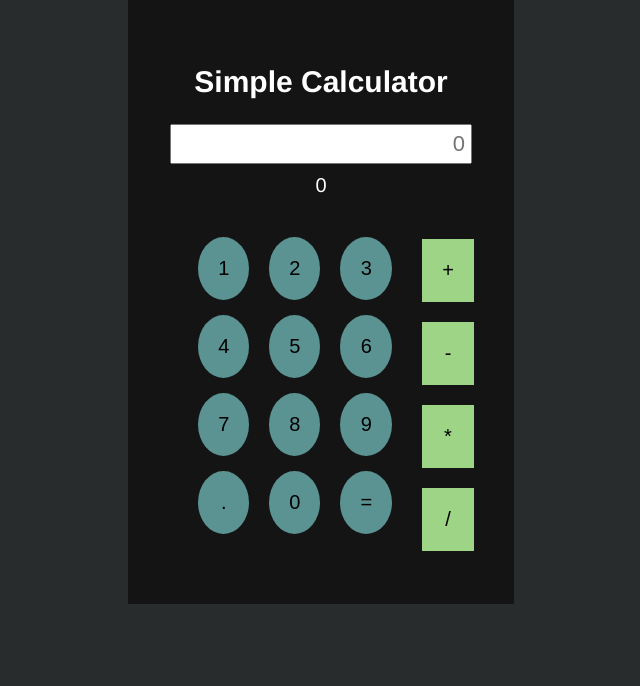
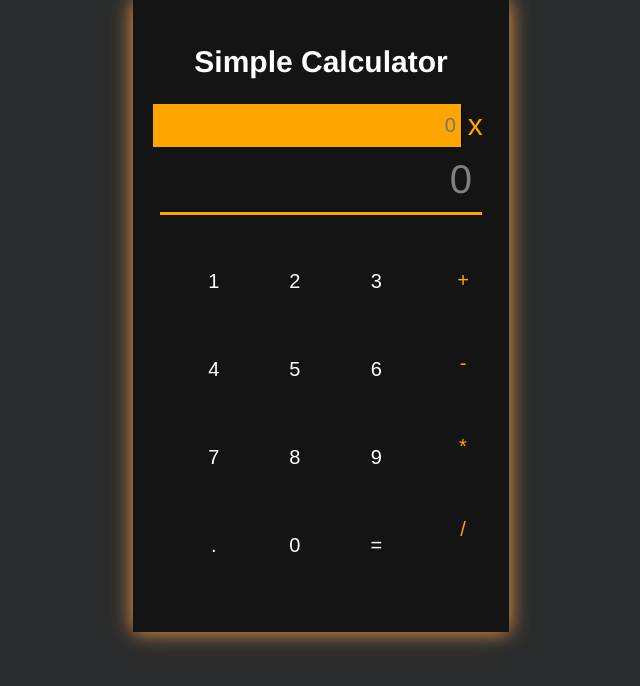
Before and after one commit to aayushdhakal/react-calculator, a React app: page / in a window 1280 px wide. Shown: the top 686 px of the page, without its empty margins (319-959 px from the left). Built offline with nearby package versions, Linux system fonts and the light colour scheme; the HTML template or start-up script is replaced by a standard one.

Commit message:
updated the style of app

```diff
--- a/src/components/App.js
+++ b/src/components/App.js
@@ -34,12 +34,20 @@ class App extends React.Component {
       }
    }
 
+   clearText(){
+      let value = document.querySelector('.inputField');
+      value.value = '';
+   }
+
    render() {
       return (
          <div className="app">
             <div className="calculator">
                <h2>Simple Calculator</h2>
-               <input type="text" className="inputField" placeholder="0" onKeyUp={this.calculateNumber} />
+               <div className="inputFieldNumber">
+                  <input type="text" className="inputField" placeholder="0" onKeyUp={this.calculateNumber} />
+                  <button onClick={this.clearText}>x</button>
+               </div>
                <div className="result">{this.state.result}</div>
                <div className="numpad">
                   <div className="inputNumber">
@@ -54,7 +62,7 @@ class App extends React.Component {
                      <button className="number" onClick={this.calculateNumber} value={8} >8</button>
                      <button className="number" onClick={this.calculateNumber} value={9} >9</button>
                      <button className="number" onClick={this.calculateNumber} value='.' >.</button>
-                     <button className="number"  value='=' >=</button>
+                     <button className="number" value='=' >=</button>
 
                   </div>
                   <div className="inputSymbol">
--- a/src/styles/component/app.scss
+++ b/src/styles/component/app.scss
@@ -1,6 +1,7 @@
 .app {
    align-items: center;
    background-color: rgb(20, 20, 20);
+   box-shadow: 0rem 0rem 2rem rgb(252, 156, 77);
    display: flex;
    justify-content: center;
    margin: 0 auto;
@@ -12,7 +13,7 @@
       align-items: center;
       // height: 100%;
       // width: 100%;
-      padding: 4rem;
+      padding: 2rem;
 
       h2 {
          display: block;
@@ -20,19 +21,51 @@
          color: white;
       }
 
-      .inputField {
-         // width: 100%;
-         padding: 5px;
-         font-size: 2.2rem;
-         text-align: right;
+      .inputFieldNumber {
+         display: flex;
+         flex-direction: row;
+         position: relative;
+         width: 100%;
+
+         .inputField {
+            // width: 100%;
+            background-color: orange;
+            padding: 1rem .5rem;
+            font-size: 2rem;
+            text-align: right;
+            width: 100%;
+            border: none;
+
+            &:focus {
+               box-shadow: 0 0 1rem .5rem orange;
+            }
+         }
+
+         button {
+            color: white;
+            font-size: 3rem;
+            background-color: transparent;
+            color: orange;
+            outline: none;
+            border: none;
+            border-left: 1px solid black;
+            margin: auto auto;
+
+            &:hover {
+               color: rgb(241, 208, 145);
+            }
+         }
       }
 
+
       .result {
-         color: white;
-         font-size: 2rem;
+         color: grey;
+         font-size: 4rem;
          padding: 10px;
          text-align: right;
-         // width: 100%;
+         width: 90%;
+         border-bottom: 3px solid orange;
+         transition: all 0.2s ease-in;
       }
 
       .numpad {
@@ -48,12 +81,20 @@
             padding: 3rem;
 
             button {
-               background-color: rgb(91, 146, 146);
+               // background-color: black;
+               // background-color: grey;
+               background-color: transparent;
+               color: white;
                outline: none;
                border: none;
-               border-radius: 50%;
+               // border-radius: 50%;
                font-size: 2rem;
-               padding: 2rem;
+               padding: 2.5rem;
+               transition: 0.2s ease-in all;
+
+               &:hover {
+                  box-shadow: inset 0 0 .5rem .5rem grey;
+               }
             }
 
             button:nth-child(1) {
@@ -65,15 +106,24 @@
          .inputSymbol {
             display: flex;
             flex-direction: column;
-            justify-content:center;
+            margin-top: 1.4rem;
+
             button {
-               background-color: rgb(158, 212, 133);
+               background: transparent;
+               // background: white;
+               color: orange;
                border: none;
                font-size: 2rem;
                outline: none;
                padding: 2rem;
                text-align: center;
                margin-top: 2rem;
+               transition: 0.2s ease-in all;
+               &:hover{
+                  box-shadow: 0 0 2rem 1rem solid;
+                  border-bottom: 3px solid orange;
+               }
+
             }
          }
 
```
Also changed, not shown: src/styles/dist/css/app.css, 1 other file (tests, documents, lock files or other folders).
